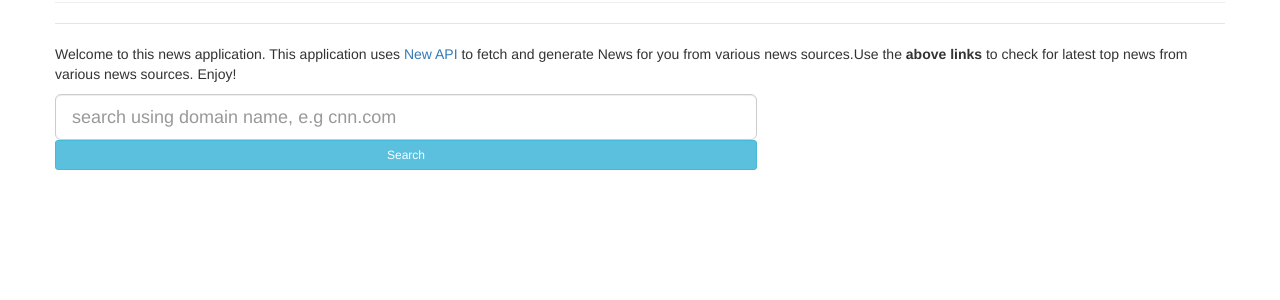
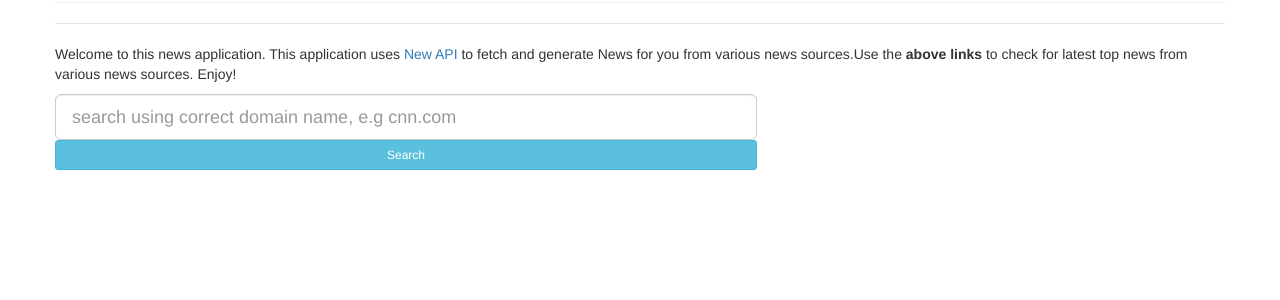
Before and after one commit to KenThumi/NewsAPI, a Flask app: page / in a window 1280 px wide. Shown: the part 136-436 px from the top of the page. Run offline with Flask 2, Linux system fonts and the light colour scheme; some libraries are stand-ins or nearby versions.

Commit message:
Editted search placeholder

```diff
--- a/app/templates/index.html
+++ b/app/templates/index.html
@@ -16,7 +16,7 @@
                    <!-- serach form -->
                    <p>
                     <form class="mx-auto d-block" style="width: 60%;">
-                        <input type="text" name="source_query" placeholder="search using domain name, e.g cnn.com" class="input-lg form-control my-1">
+                        <input type="text" name="source_query" placeholder="search using correct domain name, e.g cnn.com" class="input-lg form-control my-1">
 
                         <input type="submit"  value="Search" class="btn btn-info btn-sm btn-block mx-auto d-block">
                     </form>
```
